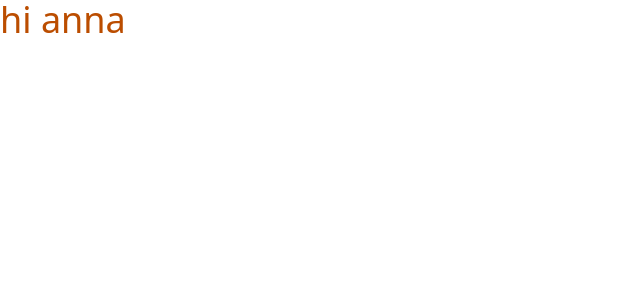
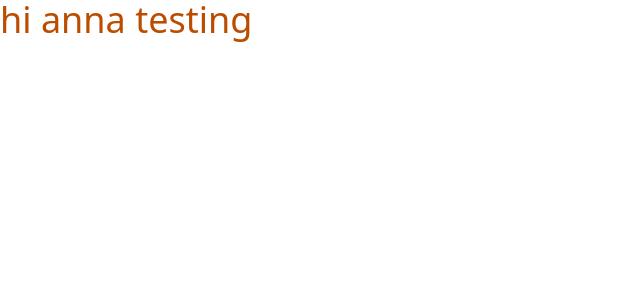
Before and after one commit to avinashshetty123/MindMetrics, a React (Vite) app: page / in a window 1280 px wide. Shown: the top 300 px of the page, without its empty margins (0-640 px from the left). Built offline with nearby package versions, Linux system fonts and the light colour scheme.

Commit message:
testing connection

```diff
--- a/src/App.tsx
+++ b/src/App.tsx
@@ -2,6 +2,7 @@ const App = () => {
   return (
     <div className="text-4xl text-amber-700">
       hi anna
+      testing
     </div>
   )
 }
```
